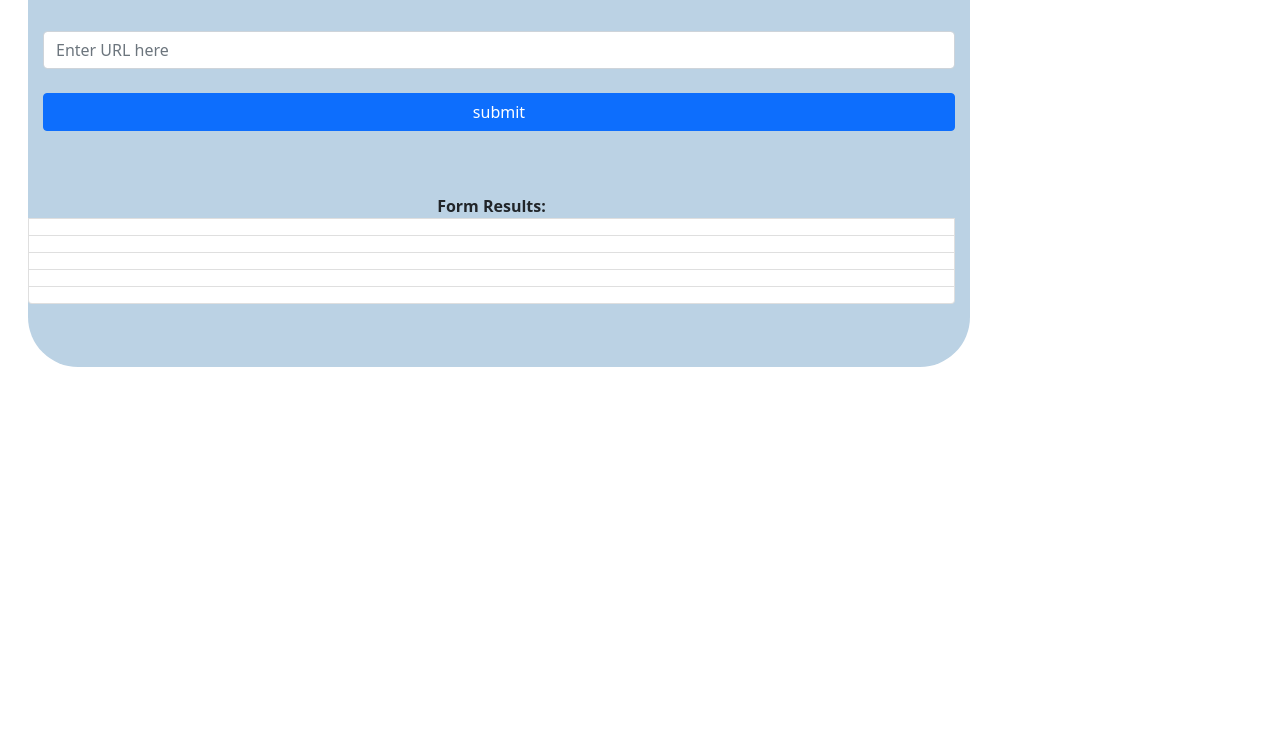
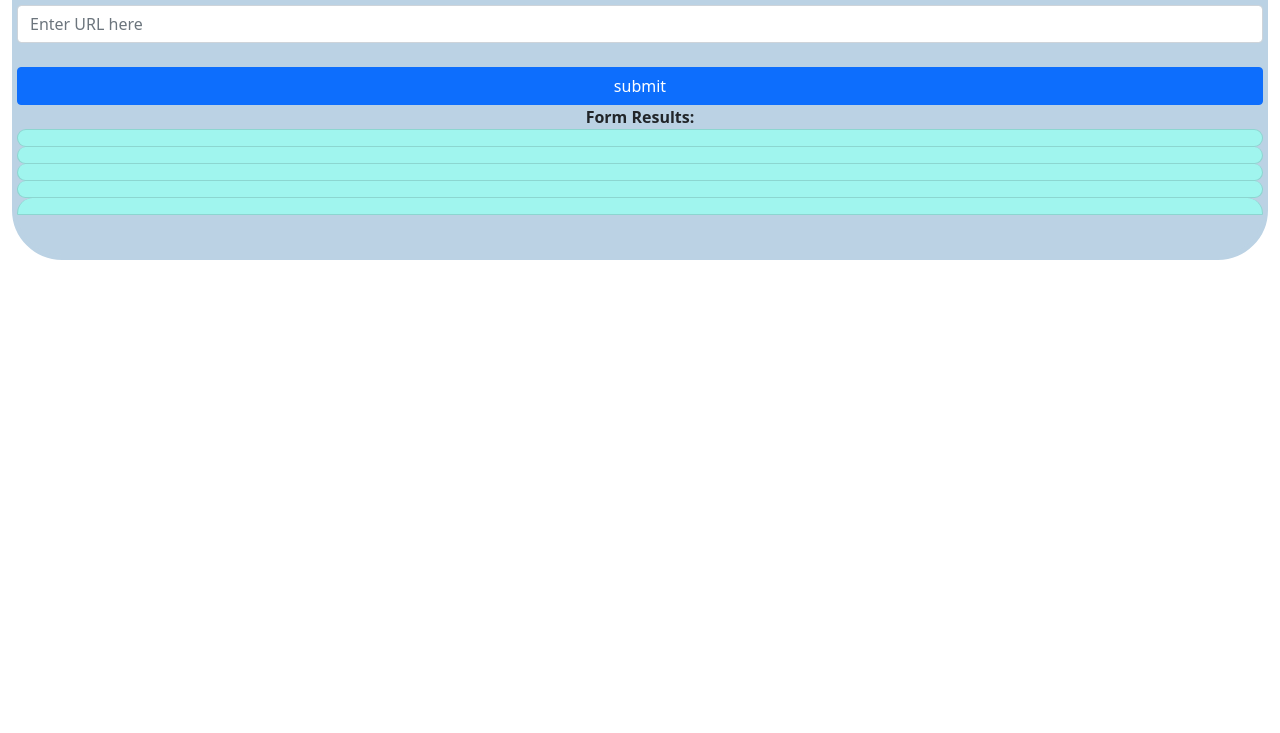
Before and after one commit to MoEmam94/Article-Evaluation-app, a website built with webpack: page src/client/views/index.html in a window 1280 px wide. Shown: the part 67-800 px from the top of the page. Built offline with nearby package versions, Linux system fonts and the light colour scheme.

Commit message:
Version 1.0

```diff
--- a/src/client/styles/style.scss
+++ b/src/client/styles/style.scss
@@ -3,24 +3,29 @@ $primary-color: blue;
 $secondary-color: rgb(187, 210, 228);
 
 
-h2 {
-    color: $primary-color;
-    text-align: center;
-}
-
 .app {
     background-color: $secondary-color;
     text-align: center;
-    border: 5px red;
+    border: solid 5px $secondary-color;
     border-radius: 50px;
     align-self: center;
 }
 
 .app-title {
+    color: $primary-color;
     font-size: large;
     font-weight: bold;
 }
 
-form, ul {
-    padding: 15px;
+form {
+    text-align: center;
 }
+ul {
+    .list-group-item {
+    border-radius: 50px;
+    background-color: rgb(160, 245, 238);
+    }
+    .last-item {
+        margin-bottom: 40px;
+    }
+}
--- a/src/client/views/index.html
+++ b/src/client/views/index.html
@@ -8,22 +8,22 @@
 
   <body>
     <main class='container-fluid a'>
-      <div class="col-9 m-3 pb-5 app justify-content-center d-flex flex-column">
+      <div class="col-12 app justify-content-center d-flex flex-column">
         <div class='app-title'>Article Evaluation APP!</div>
         <p>Enter a URL of an article / a blog to discover its sentiment.</p>
             <section>
-                <form class="form-group pb-5" onsubmit="return Client.handleSubmit(event)">
+                <form class="form-group" onsubmit="return Client.handleSubmit(event)">
                     <input id="url" class='form-control' type="text" name="input" value="" placeholder="Enter URL here"><br>
                     <input class='btn btn-primary col-12' type="submit" name="" value="submit" onclick="return Client.handleSubmit(event)" onsubmit="return handleSubmit(event)">
                 </form>
             </section>
-        <ul class="list-group">
+        <ul class="list-group col-12">
           <strong>Form Results:</strong>
           <li class="list-group-item" id="agreement"></li>
           <li class="list-group-item" id="subjectivity"></li>
           <li class="list-group-item" id="confidence"></li>
           <li class="list-group-item" id="irony"></li>
-          <li class="list-group-item" id="score_tag"></li>
+          <li class="list-group-item last-item" id="score_tag"></li>
         </ul>
       </div>
     </main>
```
